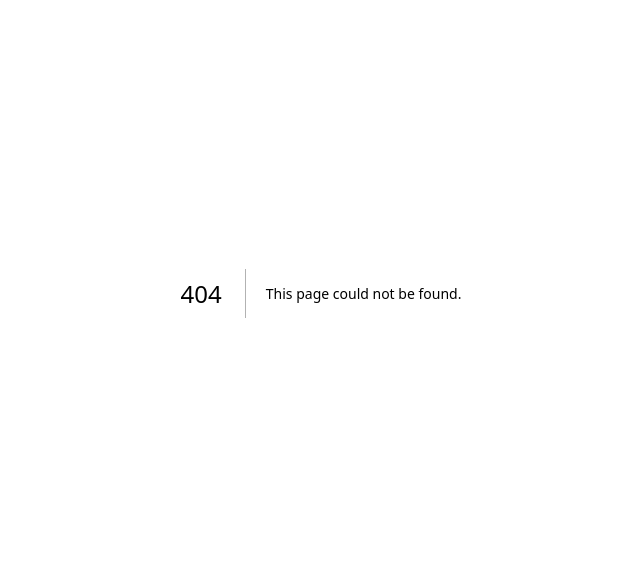
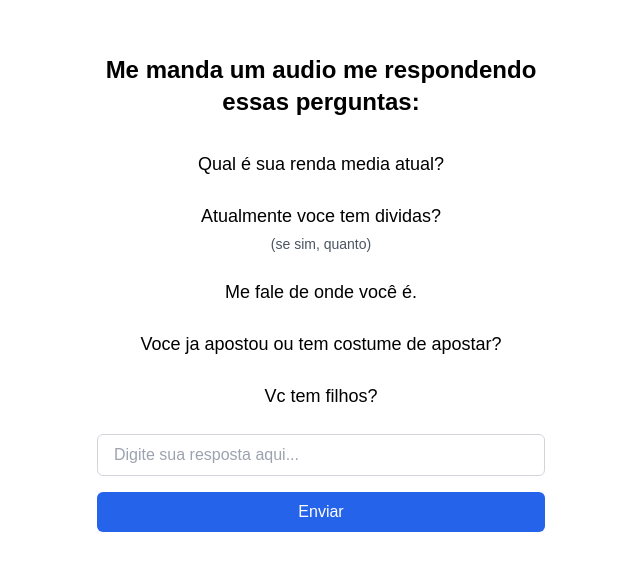
Before and after one commit to andreLucao/investAi, a Next.js app: page /fluxo-inicial/primeira-etapa in a window 1280 px wide. Before the commit this address had no page. Shown: the part 107-678 px from the top of the page, without its empty margins (319-959 px from the left). Built offline with nearby package versions, Linux system fonts and the light colour scheme.

Commit message:
fluxo inicial v0

```diff
--- /dev/null
+++ b/app/fluxo-inicial/primeira-etapa/page.js
@@ -0,0 +1,63 @@
+'use client';
+
+import { useState } from 'react';
+import { useRouter } from 'next/navigation';
+
+export default function page1() {
+  const router = useRouter();
+  const [textInput, setTextInput] = useState('');
+
+  const handleSubmit = (e) => {
+    e.preventDefault();
+    if (textInput.trim()) {
+      router.push('/fluxo-inicial/segunda-etapa');
+    }
+  };
+
+  return (
+    <div className="min-h-screen bg-white flex items-center justify-center p-4">
+      <div className="w-full max-w-md space-y-8 text-center">
+        <h1 className="text-2xl font-bold text-black mb-8">
+          Me manda um audio me respondendo essas perguntas:
+        </h1>
+        <div className="space-y-6">
+          <div>
+            <p className="text-lg font-medium text-black">Qual é sua renda media atual?</p>
+          </div>
+          <div>
+            <p className="text-lg font-medium text-black">Atualmente voce tem dividas?</p>
+            <p className="text-sm text-gray-600 mt-1">(se sim, quanto)</p>
+          </div>
+          <div>
+            <p className="text-lg font-medium text-black">Me fale de onde você é.</p>
+          </div>
+          <div>
+            <p className="text-lg font-medium text-black">Voce ja apostou ou tem costume de apostar?</p>
+          </div>
+          <div>
+            <p className="text-lg font-medium text-black">Vc tem filhos?</p>
+          </div>
+
+          <form onSubmit={handleSubmit} className="mt-8">
+            <div className="space-y-4">
+              <input
+                type="text"
+                value={textInput}
+                onChange={(e) => setTextInput(e.target.value)}
+                placeholder="Digite sua resposta aqui..."
+                className="w-full px-4 py-2 border border-gray-300 rounded-md focus:outline-none focus:ring-2 focus:ring-blue-500 focus:border-transparent"
+              />
+              <button
+                type="submit"
+                className="w-full bg-blue-600 text-white rounded-md py-2 px-4 hover:bg-blue-700 transition-colors"
+                disabled={!textInput.trim()}
+              >
+                Enviar
+              </button>
+            </div>
+          </form>
+        </div>
+      </div>
+    </div>
+  );
+}
--- /dev/null
+++ b/app/fluxo-inicial/quarta-etapa/page.js
@@ -0,0 +1,54 @@
+'use client';
+
+import { useState } from 'react';
+import { useRouter } from 'next/navigation';
+
+export default function page4() {
+  const router = useRouter();
+  const [textInput, setTextInput] = useState('');
+
+  const handleSubmit = (e) => {
+    e.preventDefault();
+    // Remove the text input check since we're not using it
+    router.push('/fluxo-inicial/quinta-etapa');
+  };
+
+  return (
+    <div className="min-h-screen bg-white flex items-center justify-center p-4">
+      <div className="w-full max-w-md space-y-8 text-center">
+        <h1 className="text-2xl font-bold text-black mb-8">
+          Me manda um audio me respondendo essas perguntas:
+        </h1>
+        <div className="space-y-6">
+          <div>
+            <p className="text-lg font-medium text-black">O que você acha de criar a meta com base nos seus objetivos?</p>
+          </div>
+          <div>
+            <p className="text-lg font-medium text-black">Exemplos mais escolhidos:</p>
+
+          </div>
+          <div>
+            <p className="text-lg font-medium text-black">Dinheiro para uma casa</p>
+          </div>
+          <div>
+            <p className="text-lg font-medium text-black">Casamento</p>
+          </div>
+          <div>
+            <p className="text-lg font-medium text-black">Viagem</p>
+          </div>
+
+          <form onSubmit={handleSubmit} className="mt-8">
+            <div className="space-y-4">
+              <button
+                type="submit"
+                className="w-full bg-blue-600 text-white rounded-md py-2 px-4 hover:bg-blue-700 transition-colors"
+              >
+                Enviar
+              </button>
+            </div>
+          </form>
+        </div>
+      </div>
+    </div>
+  );
+}
--- /dev/null
+++ b/app/fluxo-inicial/quinta-etapa/page.js
@@ -0,0 +1,27 @@
+'use client'
+
+import { useEffect } from 'react'
+import { useRouter } from 'next/navigation'
+
+export default function LoadingPage() {
+  const router = useRouter()
+
+  useEffect(() => {
+    const timer = setTimeout(() => {
+      window.location.href = '/dashboard' // Changed to use client-side navigation
+    }, 5000)
+
+    return () => clearTimeout(timer)
+  }, [])  // Removed router from dependencies since we're using window.location
+
+  return (
+    <div className="min-h-screen flex flex-col items-center justify-center bg-background p-4">
+      <div className="w-16 h-16 relative animate-spin mb-8">
+        <div className="absolute w-full h-full border-4 border-primary rounded-full border-t-transparent" />
+      </div>
+      <h1 className="text-xl md:text-2xl text-center font-medium">
+        A <span className="text-primary font-semibold">{'nome da nossa plataforma'}</span> esta pronta para você :)
+      </h1>
+    </div>
+  )
+}
--- /dev/null
+++ b/app/fluxo-inicial/segunda-etapa/page.js
@@ -0,0 +1,38 @@
+'use client';
+
+import { useState } from 'react';
+import { useRouter } from 'next/navigation';
+
+export default function page2() {
+  const router = useRouter();
+  const [textInput, setTextInput] = useState('');
+
+  const handleSubmit = (e) => {
+    e.preventDefault(); // Prevent default form submission
+    router.push('/fluxo-inicial/terceira-etapa');
+  };
+
+  return (
+    <div className="min-h-screen bg-white flex items-center justify-center p-4">
+      <div className="w-full max-w-md space-y-8 text-center">
+        <h1 className="text-2xl font-bold text-black mb-8">
+          Seus gastos se dividem nessas categorias:
+        </h1>
+        <div className="space-y-6">
+          <div>
+            <p className="text-lg font-medium text-black">Categorias aqui</p>
+          </div>
+
+          <form onSubmit={handleSubmit} className="space-y-4">
+            <button
+              type="submit"
+              className="w-full bg-blue-600 text-white rounded-md py-2 px-4 hover:bg-blue-700 transition-colors"
+            >
+              Enviar
+            </button>
+          </form>
+        </div>
+      </div>
+    </div>
+  );
+}
--- /dev/null
+++ b/app/fluxo-inicial/terceira-etapa/page.js
@@ -0,0 +1,49 @@
+'use client';
+
+import { useState } from 'react';
+import { useRouter } from 'next/navigation';
+
+export default function page3() {
+  const router = useRouter();
+  const [textInput, setTextInput] = useState('');
+
+  const handleSubmit = (e) => {
+    e.preventDefault(); // Prevent default form submission
+    router.push('/fluxo-inicial/quarta-etapa');
+  };
+
+  return (
+    <div className="min-h-screen bg-white flex items-center justify-center p-4">
+      <div className="w-full max-w-md space-y-8 text-center">
+        <h1 className="text-2xl font-bold text-black mb-8">
+          O que você acha de setarmos alguns objetivos?
+        </h1>
+
+        <h1 className="text-2xl font-semi-bold text-black mb-8">
+          Antes disso, vamos separar sua renda nessas categorias:
+        </h1>
+
+        <div className="space-y-6">
+
+          <div>
+            <p className="text-lg font-medium text-black">Sua renda se divide nessas categorias:</p>
+          </div>
+          <div>
+            <p>categoria 1</p>
+            <p>categoria 2</p>
+            <p>categoria 3</p>
+          </div>
+
+          <form onSubmit={handleSubmit} className="space-y-4">
+            <button
+              type="submit"
+              className="w-full bg-blue-600 text-white rounded-md py-2 px-4 hover:bg-blue-700 transition-colors"
+            >
+              Enviar
+            </button>
+          </form>
+        </div>
+      </div>
+    </div>
+  );
+}
--- a/app/page.js
+++ b/app/page.js
@@ -1,9 +1,16 @@
+"use client"
 import Image from "next/image";
+import { useState } from "react";
+import { redirect } from 'next/navigation';
 
 export default function Home() {
-  return (
-   caminho 1
+  const [isLoggedIn, setIsLoggedIn] = useState(true);
 
-   caminho 2
-  );
+  if (isLoggedIn) {
+    redirect('/fluxo-inicial/primeira-etapa');
+  } else {
+    redirect('/chat-perguntas');
+  }
+
+  return null;
 }
```
Also changed, not shown: 1 other file (tests, documents, lock files or other folders).
